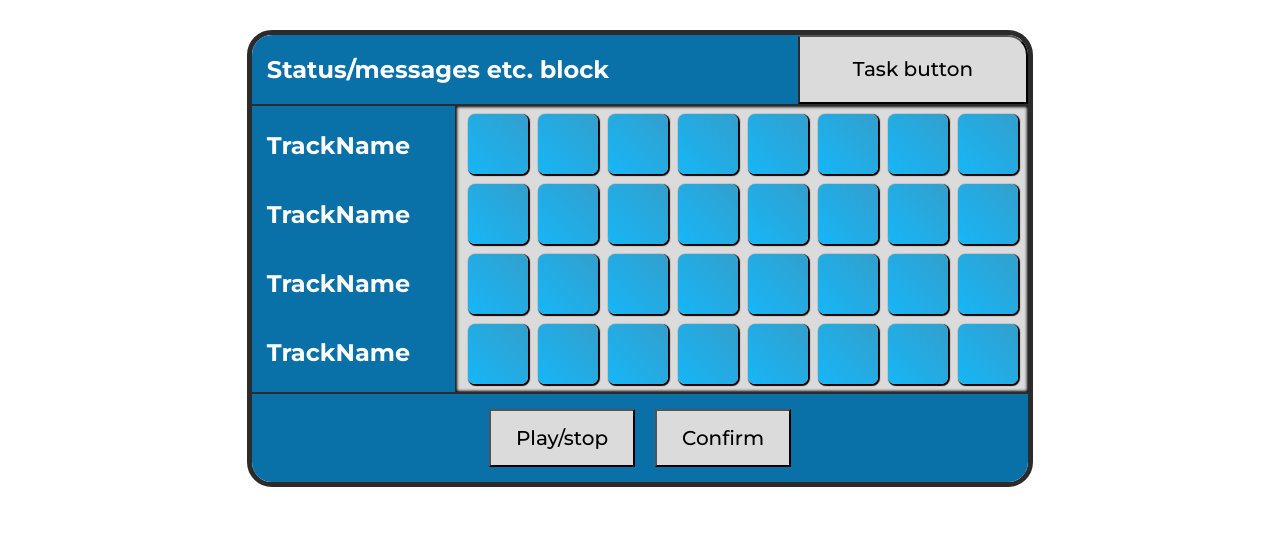
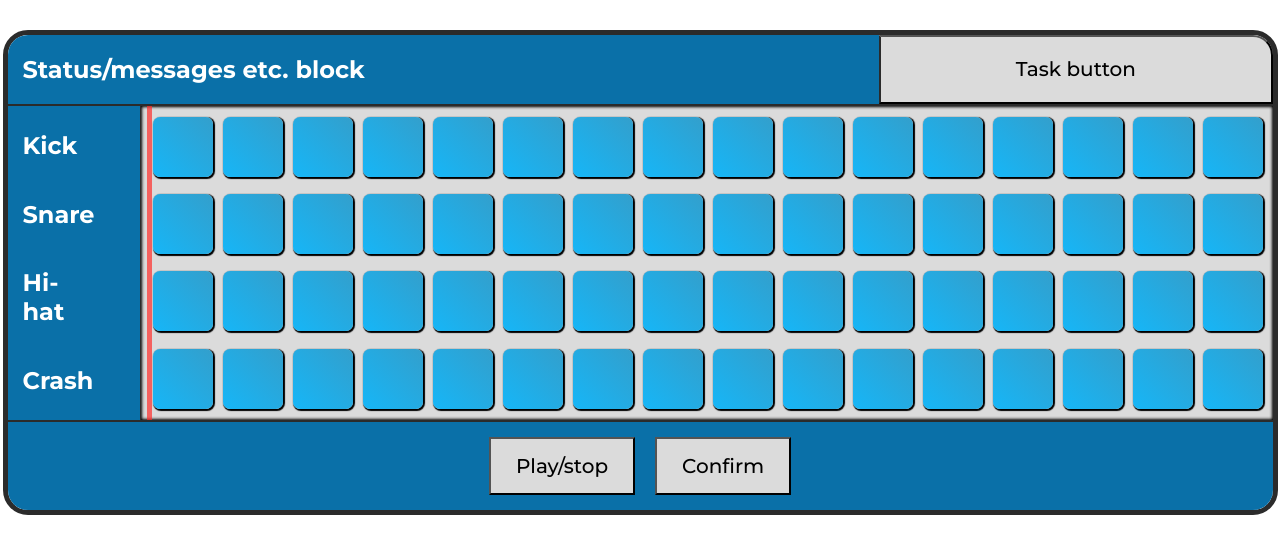
Before and after one commit to fetidbell/Beatmatch, a React (Create React App) app: page / in a window 1280 px wide. Shown: the top 554 px of the page. Built offline with nearby package versions, Linux system fonts and the light colour scheme.

Commit message:
updated app

```diff
--- a/src/index.js
+++ b/src/index.js
@@ -3,75 +3,14 @@ import ReactDOM from 'react-dom';
 import Tone from 'tone';
 import './index.css';
 
-var synth = new Tone.Synth().toMaster();
-
-// Tone.Transport.bpm.value = 60;
-// Tone.Transport.scheduleRepeat(function(time){
-// 	synth.triggerAttackRelease('C2', '16n');
-// }, "4n");
-// Tone.Transport.start();
-
-class Note extends React.Component {
+class App extends React.Component {
 
 	render() {
 		return (
-			<div className="note"></div>
-		);
-	}
-}
-
-class Track extends React.Component {
-	render() {
-		return (
-			<div className="track">
-				<Note />
-				<Note />
-				<Note />
-				<Note />
-				<Note />
-				<Note />
-				<Note />
-				<Note />
+			<div className="App">
+				<Sequencer />
 			</div>
-		);
-	}
-}
-
-class TrackNotes extends React.Component {
-
-	render() {
-		return (
-			<div className="sequencer-tracknotes">
-				<Track />
-				<Track />
-				<Track />
-				<Track />
-			</div>
-		);
-	}
-}
-
-class TrackNames extends React.Component {
-	render() {
-		return (
-			<div className="sequencer-tracknames">
-				<h2>TrackName</h2>
-				<h2>TrackName</h2>
-				<h2>TrackName</h2>
-				<h2>TrackName</h2>
-			</div>
-		);
-	}
-}
-
-class SequencerButtons extends React.Component {
-	render() {
-		return (
-			<div className="sequencer-buttons">
-				<button>Play/stop</button>
-				<button>Confirm</button>
-			</div>
-		);
+  		);
 	}
 }
 
@@ -116,14 +55,85 @@ class Task extends React.Component {
 	}
 }
 
-class App extends React.Component {
+class TrackNames extends React.Component {
 
 	render() {
 		return (
-			<div className="App">
-				<Sequencer />
+			<div className="sequencer-tracknames">
+				<h2>Kick</h2>
+				<h2>Snare</h2>
+				<h2>Hi-hat</h2>
+				<h2>Crash</h2>
 			</div>
-  		);
+		);
+	}
+}
+
+class TrackNotes extends React.Component {
+
+	render() {
+		return (
+			<div className="sequencer-tracknotes">
+				<Playhead />
+				<Track />
+				<Track />
+				<Track />
+				<Track />
+			</div>
+		);
+	}
+}
+
+class Playhead extends React.Component {
+	render() {
+		return (
+			<div className="sequencer-tracknotes-playhead"></div>
+		);
+	}
+}
+
+class Track extends React.Component {
+	render() {
+		return (
+			<div className="track">
+				<Note />
+				<Note />
+				<Note />
+				<Note />
+				<Note />
+				<Note />
+				<Note />
+				<Note />
+				<Note />
+				<Note />
+				<Note />
+				<Note />
+				<Note />
+				<Note />
+				<Note />
+				<Note />
+			</div>
+		);
+	}
+}
+
+class Note extends React.Component {
+
+	render() {
+		return (
+			<div className="note"></div>
+		);
+	}
+}
+
+class SequencerButtons extends React.Component {
+	render() {
+		return (
+			<div className="sequencer-buttons">
+				<button>Play/stop</button>
+				<button>Confirm</button>
+			</div>
+		);
 	}
 }
 
```
